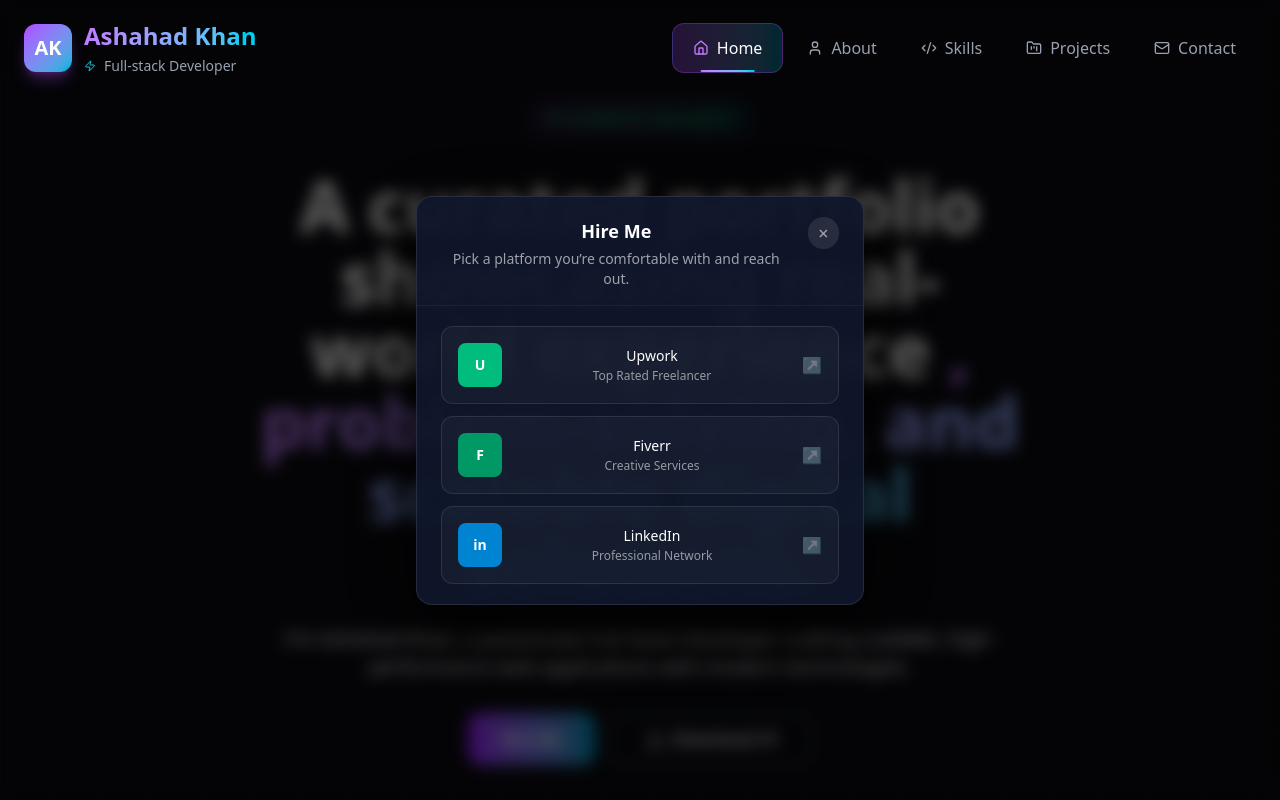
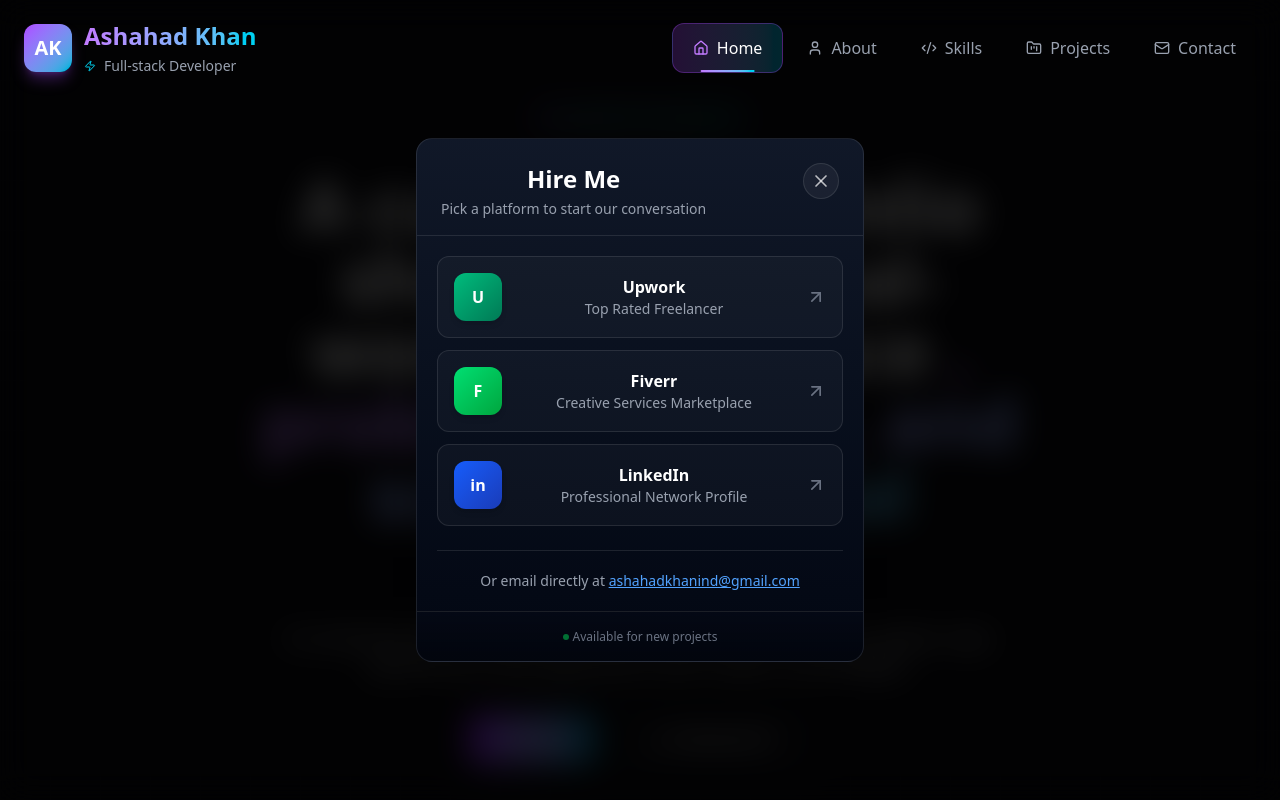
Before and after one commit to ashahadk76-cmd/My-Portfolio, a Next.js app: page / in a window 1280 px wide. Both pictures are taken after a click on the button "Hire Me". Shown: the top 800 px of the page. Built offline with nearby package versions, Linux system fonts and the light colour scheme.

Commit message:
13th commit

```diff
--- a/src/app/globals.css
+++ b/src/app/globals.css
@@ -123,3 +123,19 @@ html {
 .animate-spin-slowest {
   animation: spin-slowest 40s linear infinite;
 }
+
+@keyframes fade-in {
+  from {
+    opacity: 0;
+    transform: translateY(10px);
+  }
+  to {
+    opacity: 1;
+    transform: translateY(0);
+  }
+}
+
+.animate-fade-in {
+  animation: fade-in 0.6s ease-out forwards;
+  opacity: 0;
+}
--- a/src/component/Hireme.js
+++ b/src/component/Hireme.js
@@ -1,4 +1,107 @@
+// "use client";
+
+// const platforms = [
+//   {
+//     name: "Upwork",
+//     url: "https://www.upwork.com/",
+//     short: "U",
+//     subtitle: "Top Rated Freelancer",
+//     bg: "bg-emerald-500",
+//   },
+//   {
+//     name: "Fiverr",
+//     url: "https://www.fiverr.com/",
+//     short: "F",
+//     subtitle: "Creative Services",
+//     bg: "bg-emerald-600",
+//   },
+//   {
+//     name: "LinkedIn",
+//     url: "https://www.linkedin.com/in/ashahad-khan-0b89ab374/",
+//     short: "in",
+//     subtitle: "Professional Network",
+//     bg: "bg-sky-600",
+//   },
+// ];
+
+// const HireMe = ({ isOpen, onClose }) => {
+//   if (!isOpen) return null;
+
+//   return (
+//     <div
+//       className="fixed inset-0 z-50 flex items-center justify-center bg-black/60 backdrop-blur-sm px-4"
+//       onClick={onClose}
+//     >
+//       {/* Modal */}
+//       <div
+//         className="w-full max-w-md overflow-hidden rounded-2xl border border-white/10 bg-slate-900/95 shadow-[0_20px_70px_rgba(0,0,0,0.75)]"
+//         onClick={(e) => e.stopPropagation()}
+//       >
+//         {/* Header */}
+//         <div className="px-6 pt-5 pb-4 border-b border-white/5">
+//           <div className="flex items-start justify-between gap-4">
+//             <div>
+//               <h2 className="text-lg font-semibold text-white">
+//                 Hire Me
+//               </h2>
+//               <p className="mt-1 text-sm text-white/60">
+//                 Pick a platform you’re comfortable with and reach out.
+//               </p>
+//             </div>
+
+//             {/* Close Button */}
+//             <button
+//               onClick={onClose}
+//               className="flex h-8 w-8 items-center justify-center rounded-full bg-white/10 text-white/60 text-lg leading-none hover:bg-white/20 hover:text-white transition"
+//             >
+//               ×
+//             </button>
+//           </div>
+//         </div>
+
+//         {/* Platforms */}
+//         <div className="space-y-3 px-6 py-5">
+//           {platforms.map((p) => (
+//             <a
+//               key={p.name}
+//               href={p.url}
+//               target="_blank"
+//               rel="noopener noreferrer"
+//               className="group flex items-center gap-4 rounded-xl border border-white/10 bg-white/[0.03] p-4 hover:bg-white/[0.06] hover:border-white/25 transition"
+//             >
+//               <div
+//                 className={`flex h-11 w-11 items-center justify-center rounded-lg ${p.bg} text-white font-semibold text-sm`}
+//               >
+//                 {p.short}
+//               </div>
+
+//               <div className="flex-1">
+//                 <h3 className="text-sm font-medium text-white">
+//                   {p.name}
+//                 </h3>
+//                 <p className="text-xs text-white/55 mt-0.5">
+//                   {p.subtitle}
+//                 </p>
+//               </div>
+
+//               <span className="text-white/40 group-hover:text-white transition text-base">
+//                 ↗
+//               </span>
+//             </a>
+//           ))}
+//         </div>
+//       </div>
+//     </div>
+//   );
+// };
+
+// export default HireMe;
+
+
+
 "use client";
+import { useState, useEffect } from "react";
+import { X, ArrowUpRight } from "lucide-react"; // ✅ Icons import karo
 
 const platforms = [
   {
@@ -6,89 +109,147 @@ const platforms = [
     url: "https://www.upwork.com/",
     short: "U",
     subtitle: "Top Rated Freelancer",
-    bg: "bg-emerald-500",
+    bg: "bg-gradient-to-br from-emerald-500 to-emerald-700",
+    border: "border-emerald-500/20",
   },
   {
     name: "Fiverr",
     url: "https://www.fiverr.com/",
     short: "F",
-    subtitle: "Creative Services",
-    bg: "bg-emerald-600",
+    subtitle: "Creative Services Marketplace",
+    bg: "bg-gradient-to-br from-green-400 to-green-600",
+    border: "border-green-500/20",
   },
   {
     name: "LinkedIn",
-    url: "https://www.linkedin.com/",
+    url: "https://www.linkedin.com/in/ashahad-khan-0b89ab374/",
     short: "in",
-    subtitle: "Professional Network",
-    bg: "bg-sky-600",
+    subtitle: "Professional Network Profile",
+    bg: "bg-gradient-to-br from-blue-600 to-blue-800",
+    border: "border-blue-500/20",
   },
 ];
 
 const HireMe = ({ isOpen, onClose }) => {
+  const [animate, setAnimate] = useState(false);
+
+  useEffect(() => {
+    if (isOpen) {
+      setTimeout(() => setAnimate(true), 10);
+      document.body.style.overflow = "hidden";
+    } else {
+      setAnimate(false);
+      document.body.style.overflow = "unset";
+    }
+
+    return () => {
+      document.body.style.overflow = "unset";
+    };
+  }, [isOpen]);
+
+  // ESC key se close karne ke liye
+  useEffect(() => {
+    const handleEsc = (e) => {
+      if (e.key === "Escape") onClose();
+    };
+    window.addEventListener("keydown", handleEsc);
+    return () => window.removeEventListener("keydown", handleEsc);
+  }, [onClose]);
+
   if (!isOpen) return null;
 
   return (
     <div
-      className="fixed inset-0 z-50 flex items-center justify-center bg-black/60 backdrop-blur-sm px-4"
+      className={`fixed inset-0 z-[9999] flex items-center justify-center transition-all duration-300 ${animate ? "bg-black/80 backdrop-blur-lg" : "bg-transparent"
+        }`}
       onClick={onClose}
     >
       {/* Modal */}
       <div
-        className="w-full max-w-md overflow-hidden rounded-2xl border border-white/10 bg-slate-900/95 shadow-[0_20px_70px_rgba(0,0,0,0.75)]"
+        className={`relative w-full max-w-md mx-4 transform transition-all duration-300 ${animate ? "scale-100 opacity-100" : "scale-95 opacity-0"
+          }`}
         onClick={(e) => e.stopPropagation()}
       >
+        {/* Main Modal - Compact aur Clean */}
+        <div className="relative bg-gradient-to-b from-gray-900 to-gray-950 border border-white/10 rounded-2xl overflow-hidden shadow-2xl">
+
           {/* Header */}
-        <div className="px-6 pt-5 pb-4 border-b border-white/5">
-          <div className="flex items-start justify-between gap-4">
+          <div className="px-6 pt-6 pb-4 border-b border-white/10">
+            <div className="flex items-start justify-between">
               <div>
-              <h2 className="text-lg font-semibold text-white">
-                Hire Me
-              </h2>
-              <p className="mt-1 text-sm text-white/60">
-                Pick a platform you’re comfortable with and reach out.
+                <h2 className="text-2xl font-bold text-white">Hire Me</h2>
+                <p className="mt-1 text-sm text-gray-400">
+                  Pick a platform to start our conversation
                 </p>
               </div>
 
-            {/* Close Button */}
+              {/* ✅ FIXED CLOSE BUTTON */}
               <button
                 onClick={onClose}
-              className="flex h-8 w-8 items-center justify-center rounded-full bg-white/10 text-white/60 text-lg leading-none hover:bg-white/20 hover:text-white transition"
+                className="flex h-9 w-9 items-center justify-center rounded-full bg-white/5 hover:bg-white/10 border border-white/10 hover:border-white/20 transition-colors"
+                aria-label="Close"
               >
-              ×
+                <X size={20} className="text-white/70 hover:text-white" />
               </button>
             </div>
           </div>
 
-        {/* Platforms */}
-        <div className="space-y-3 px-6 py-5">
+          {/* Platforms - Simple Grid */}
+          <div className="p-5">
+            <div className="space-y-3">
               {platforms.map((p) => (
                 <a
                   key={p.name}
                   href={p.url}
                   target="_blank"
                   rel="noopener noreferrer"
-              className="group flex items-center gap-4 rounded-xl border border-white/10 bg-white/[0.03] p-4 hover:bg-white/[0.06] hover:border-white/25 transition"
+                  className="group flex items-center gap-4 rounded-xl border border-white/10 bg-white/[0.03] p-4 hover:bg-white/[0.08] hover:border-white/20 transition-all duration-300"
                 >
-              <div
-                className={`flex h-11 w-11 items-center justify-center rounded-lg ${p.bg} text-white font-semibold text-sm`}
-              >
-                {p.short}
+                  {/* Platform Icon */}
+                  <div className={`flex-shrink-0 h-12 w-12 rounded-xl ${p.bg} flex items-center justify-center shadow-md`}>
+                    <span className="text-white font-bold">{p.short}</span>
                   </div>
 
-              <div className="flex-1">
-                <h3 className="text-sm font-medium text-white">
-                  {p.name}
-                </h3>
-                <p className="text-xs text-white/55 mt-0.5">
-                  {p.subtitle}
+                  {/* Platform Info */}
+                  <div className="flex-1 min-w-0">
+                    <h3 className="font-semibold text-white truncate">{p.name}</h3>
+                    <p className="text-sm text-gray-400 truncate">{p.subtitle}</p>
+                  </div>
+
+                  {/* ✅ FIXED ARROW - Ab overflow nahi karega */}
+                  <div className="flex-shrink-0">
+                    <ArrowUpRight
+                      size={20}
+                      className="text-gray-500 group-hover:text-white transition-colors"
+                    />
+                  </div>
+                </a>
+              ))}
+            </div>
+
+            {/* Direct Contact Option */}
+            <div className="mt-6 pt-5 border-t border-white/10">
+              <p className="text-center text-gray-400 text-sm">
+                Or email directly at{" "}
+                <a
+                  href="mailto:your.email@example.com"
+                  className="text-blue-400 hover:text-blue-300 underline"
+                >
+                 ashahadkhanind@gmail.com
+                </a>
               </p>
             </div>
+          </div>
 
-              <span className="text-white/40 group-hover:text-white transition text-base">
-                ↗
+          {/* Footer */}
+          <div className="px-6 py-4 bg-gradient-to-t from-black/30 to-transparent border-t border-white/10">
+            <div className="text-center text-xs text-gray-500">
+              <span className="inline-flex items-center gap-1">
+                <span className="h-1.5 w-1.5 rounded-full bg-green-500 animate-pulse"></span>
+                Available for new projects
               </span>
-            </a>
-          ))}
+            </div>
+          </div>
         </div>
       </div>
     </div>
```
Also changed, not shown: src/app/api/project/[id]/route.js (line endings or trailing spaces). Lines whose indentation alone changed are shown as unchanged.
